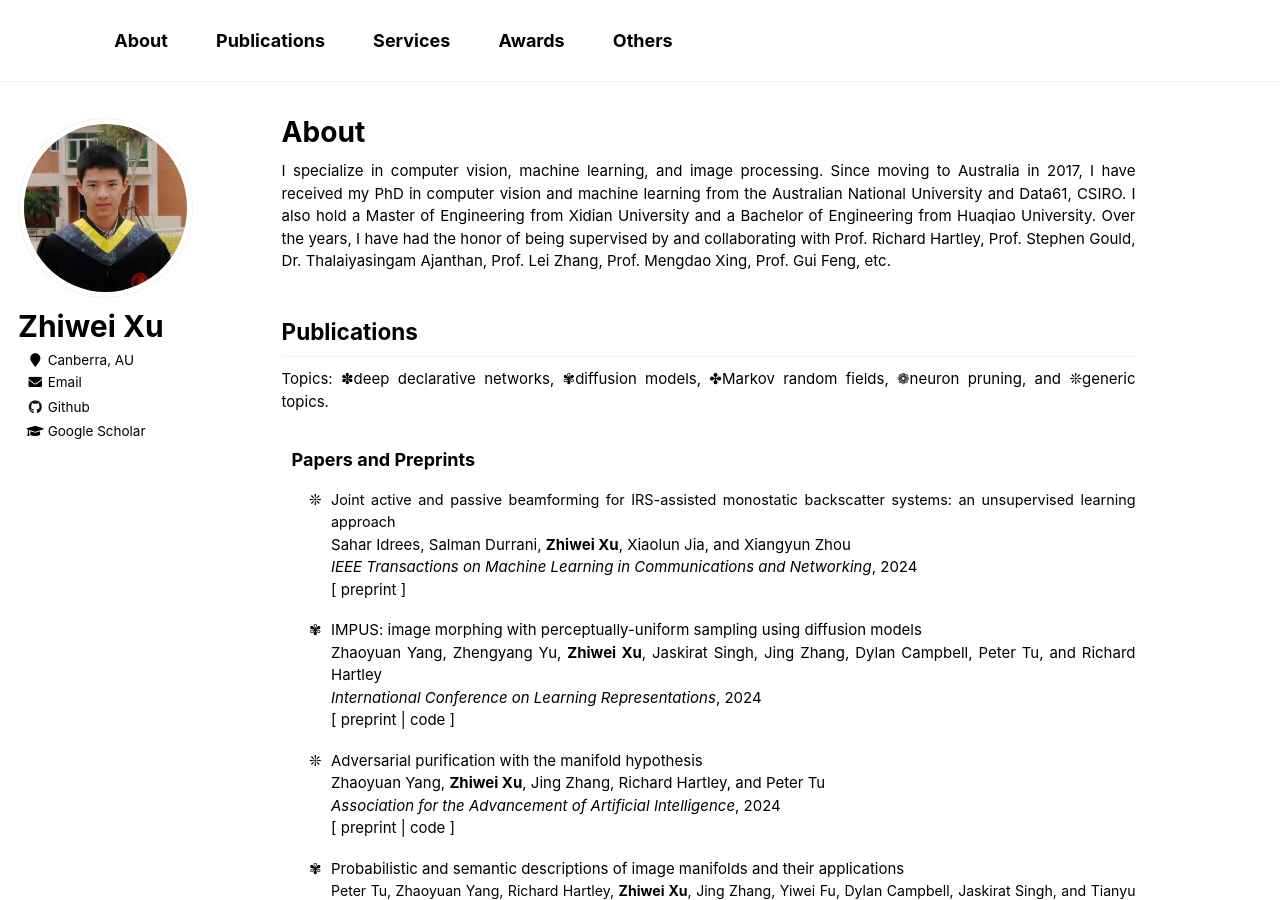
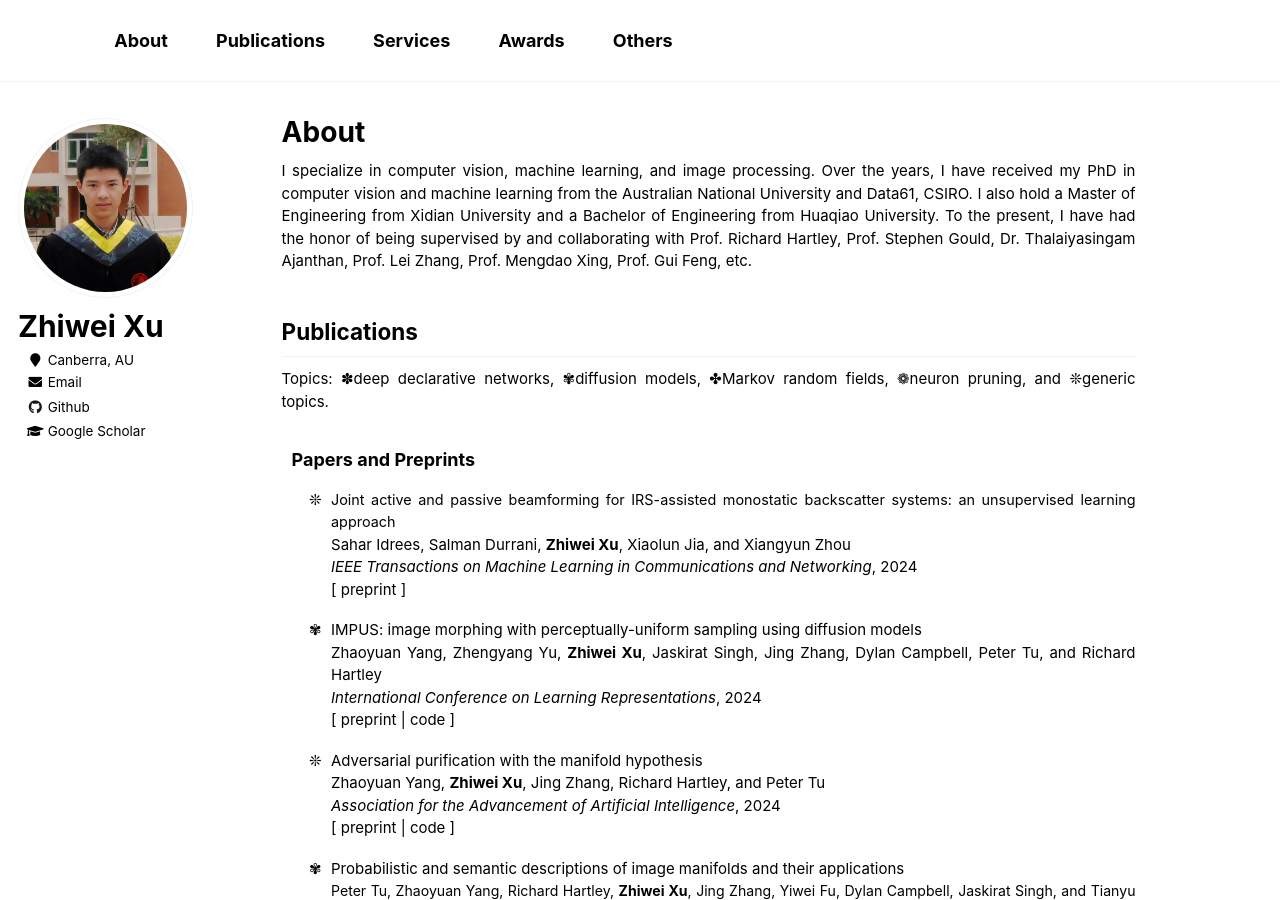
Before and after one commit to zwxu064/zwxu064.github.io, a Jekyll site: the page built from _pages/about.html, in a window 1280 px wide and 900 px high. Built offline with Jekyll 4.4.1, drawn with Linux system fonts in a browser that asks for light colours.

Commit message:
Update about.html

```diff
--- a/_pages/about.html
+++ b/_pages/about.html
@@ -18,9 +18,9 @@
 
 
 <p> I specialize in computer vision, machine learning, and image processing.
-  Since moving to Australia in 2017, I have received my PhD in computer vision and machine learning from the Australian National University and Data61, CSIRO.
+  Over the years, I have received my PhD in computer vision and machine learning from the Australian National University and Data61, CSIRO.
   I also hold a Master of Engineering from Xidian University and a Bachelor of Engineering from Huaqiao University.
-  Over the years, I have had the honor of being supervised by and collaborating with Prof. Richard Hartley, Prof. Stephen Gould, Dr. Thalaiyasingam Ajanthan, Prof. Lei Zhang, Prof. Mengdao Xing, Prof. Gui Feng, etc.
+  To the present, I have had the honor of being supervised by and collaborating with Prof. Richard Hartley, Prof. Stephen Gould, Dr. Thalaiyasingam Ajanthan, Prof. Lei Zhang, Prof. Mengdao Xing, Prof. Gui Feng, etc.
 </p>
 
 <h2 id="publications">Publications</h2>
```
